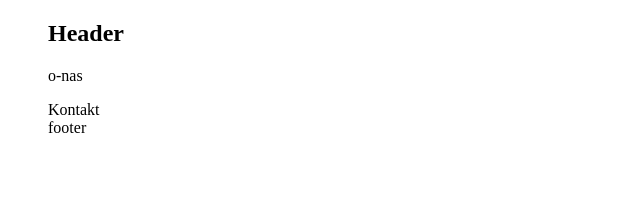
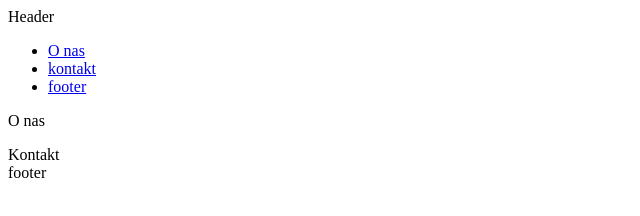
Before and after one commit to MichalJa/9-struktura-html, a plain HTML site: page index.html in a window 1280 px wide. Shown: the whole page, without its empty margins (0-640 px from the left). Drawn offline with Linux system fonts and the light colour scheme.

Commit message:
Poprawione wedłóg wskazówek

```diff
--- a/index.html
+++ b/index.html
@@ -8,23 +8,19 @@
     </head>
 
     <body>
-        <nav calss="navi1">
+        <header id="main">Header</header>
+        <nav class="navi1">
             <ul>
-                <h1 id="main">Header</h1>
-
-                <section id="o-nas">
-                    <p class="telst">o-nas</p>
-                </section>
-
-                <section id="kontakt">Kontakt</section>
-
-                <footer id="footer">footer</footer>
-
+                <li><a href="#o-nas">O nas</a></li>
+                <li><a href="#kontakt">kontakt</a></li>
+                <li><a href="#footer">footer</a></li>
             </ul>
-
         </nav>
 
-
+        <section id="o-nas">
+        <p class="tekst">O nas</p>
+        </section>
+        <section id="kontakt">Kontakt</section>
+        <footer id="footer">footer</footer>
     </body>
-
 </html>
```
